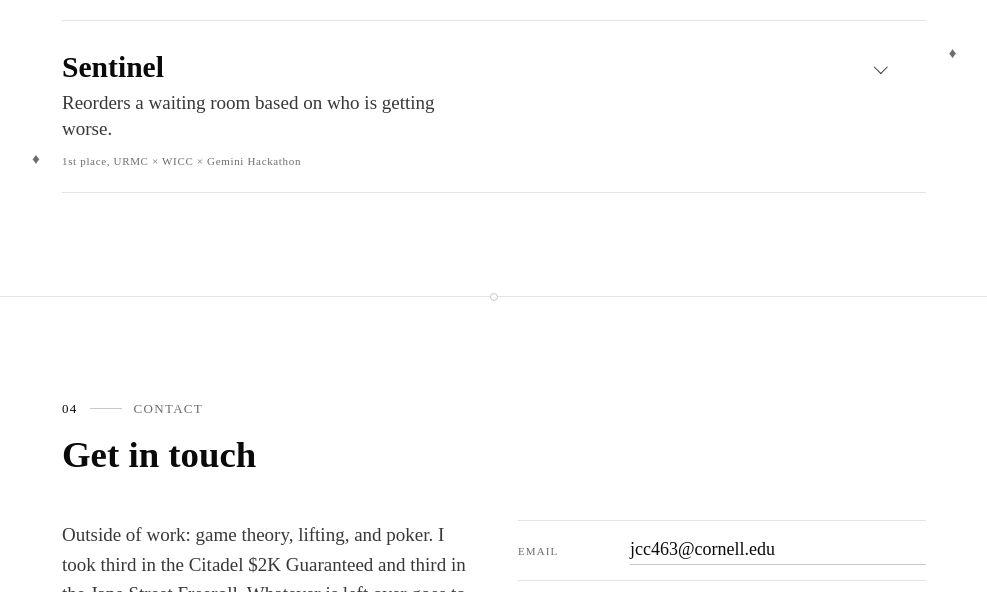
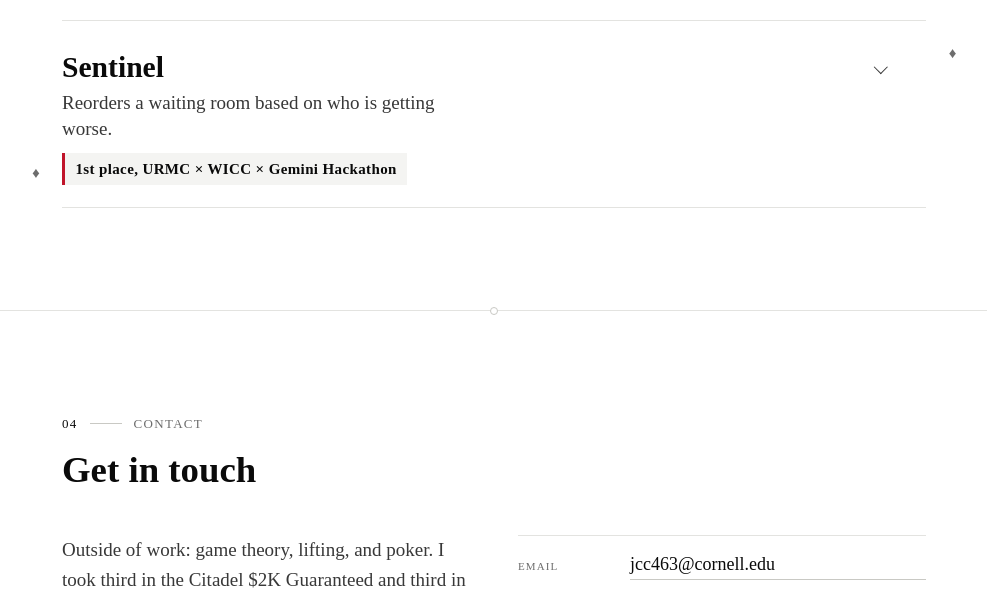
Before and after one commit to palerdr/palerdr.github.io, an Astro site: page / in a window 1280 px wide. Shown: the part 4961-5553 px from the top of the page, without its empty margins (146-1133 px from the left). Built offline with nearby package versions, Linux system fonts and the light colour scheme; Astro itself is replaced by a stand-in of ours.

Commit message:
Improve award legibility

```diff
--- a/src/components/ProjectCard.astro
+++ b/src/components/ProjectCard.astro
@@ -136,12 +136,20 @@ const panel = `panel-${entry.id}`;
   }
 
   .award {
+    display: inline-flex;
+    align-items: center;
     justify-self: start;
     margin-top: 0.35rem;
-    color: var(--ink-faint);
-    font-size: 0.6875rem;
+    max-width: 100%;
+    padding: 0.35rem 0.65rem 0.3rem;
+    border-left: 3px solid var(--leap);
+    background: var(--paper-deep);
+    color: var(--ink);
+    font-size: 0.9375rem;
+    font-weight: 700;
+    line-height: 1.4;
     text-transform: none;
-    letter-spacing: 0.06em;
+    letter-spacing: 0.025em;
   }
 
   .chevron {
--- a/src/pages/projects/[...slug].astro
+++ b/src/pages/projects/[...slug].astro
@@ -131,11 +131,18 @@ const showCollapse = entry.id === 'surpassing-the-leader';
   }
 
   .award {
-    display: inline-block;
-    color: var(--ink-faint);
+    display: inline-flex;
+    align-items: center;
+    max-width: 100%;
+    padding: 0.35rem 0.65rem 0.3rem;
+    border-left: 3px solid var(--leap);
+    background: var(--paper-deep);
+    color: var(--ink);
     text-transform: none;
-    letter-spacing: 0.06em;
-    font-size: 0.6875rem;
+    letter-spacing: 0.025em;
+    font-size: 0.9375rem;
+    font-weight: 700;
+    line-height: 1.4;
     margin: 1.1rem 0 0;
   }
 
```
